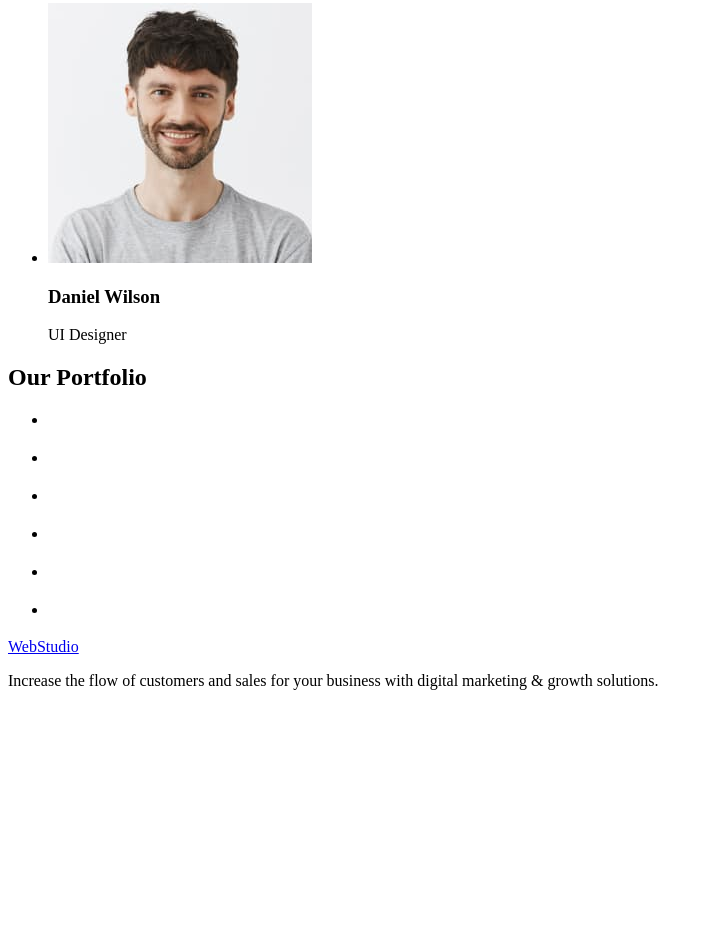
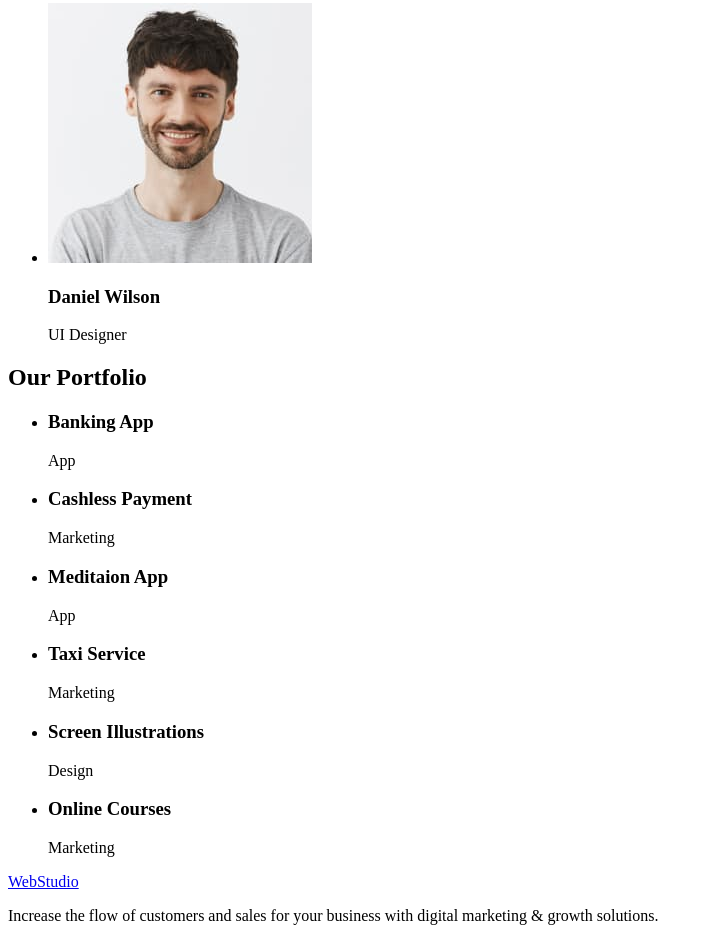
Before and after one commit to TSergiiM/goit-markup-hw-02, a plain HTML site: page index.html in a window 1280 px wide. Shown: the part 1730-2671 px from the top of the page, without its empty margins (0-713 px from the left). Before the commit the page ends 2436 px from the top, so only its background shows below. Drawn offline with Linux system fonts and the light colour scheme.

```diff
--- a/index.html
+++ b/index.html
@@ -96,33 +96,33 @@
         <ul>
           <li>
             <a href=""></a>
-            <h3></h3>
-            <p></p>
+            <h3>Banking App</h3>
+            <p>App</p>
           </li>
           <li>
             <a href=""></a>
-            <h3></h3>
-            <p></p>
+            <h3>Cashless Payment</h3>
+            <p>Marketing</p>
           </li>
           <li>
             <a href=""></a>
-            <h3></h3>
-            <p></p>
+            <h3>Meditaion App</h3>
+            <p>App</p>
           </li>
           <li>
             <a href=""></a>
-            <h3></h3>
-            <p></p>
+            <h3>Taxi Service</h3>
+            <p>Marketing</p>
           </li>
           <li>
             <a href=""></a>
-            <h3></h3>
-            <p></p>
+            <h3>Screen Illustrations</h3>
+            <p>Design</p>
           </li>
           <li>
             <a href=""></a>
-            <h3></h3>
-            <p></p>
+            <h3>Online Courses</h3>
+            <p>Marketing</p>
           </li>
         </ul>
       </section>
```
